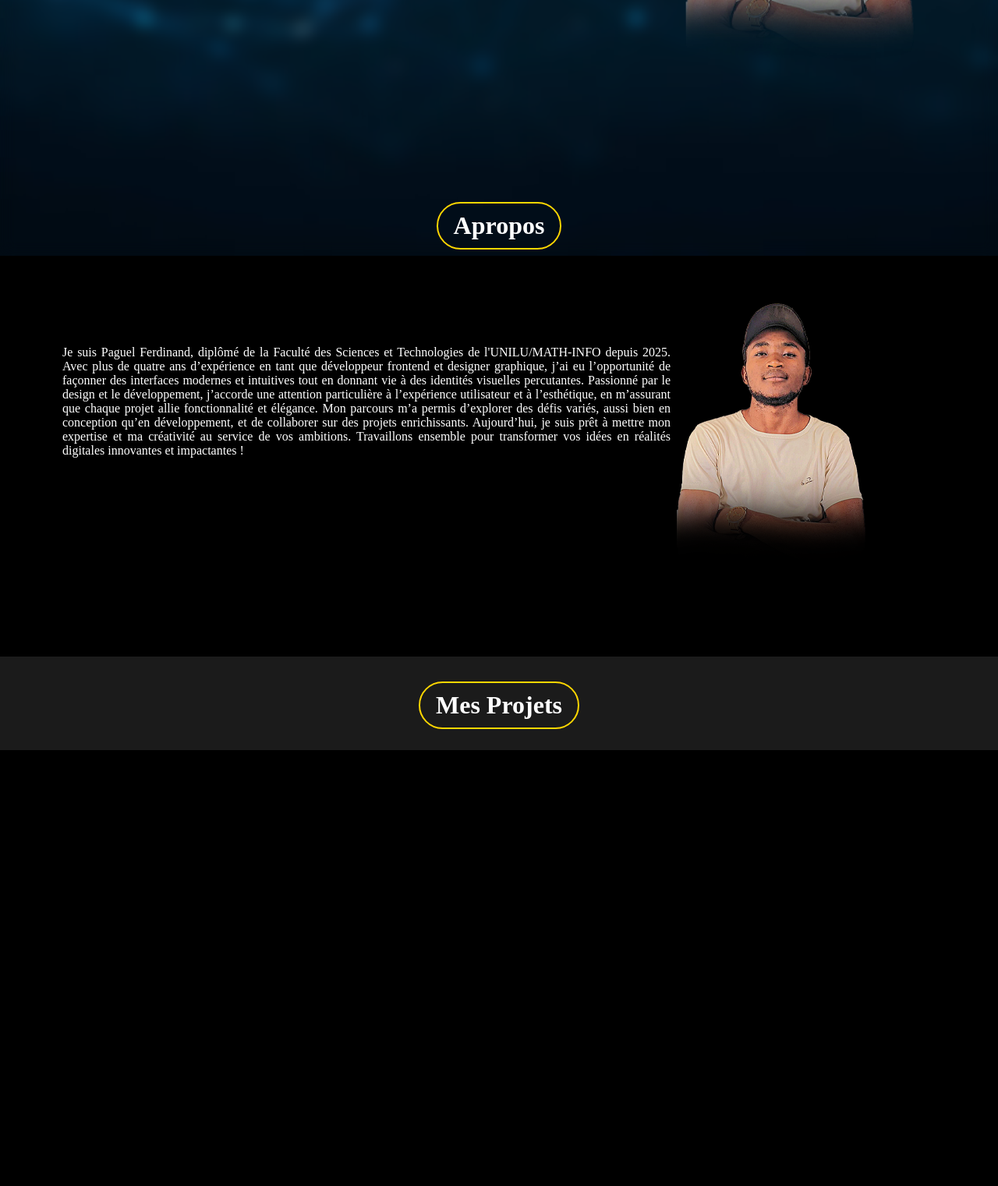
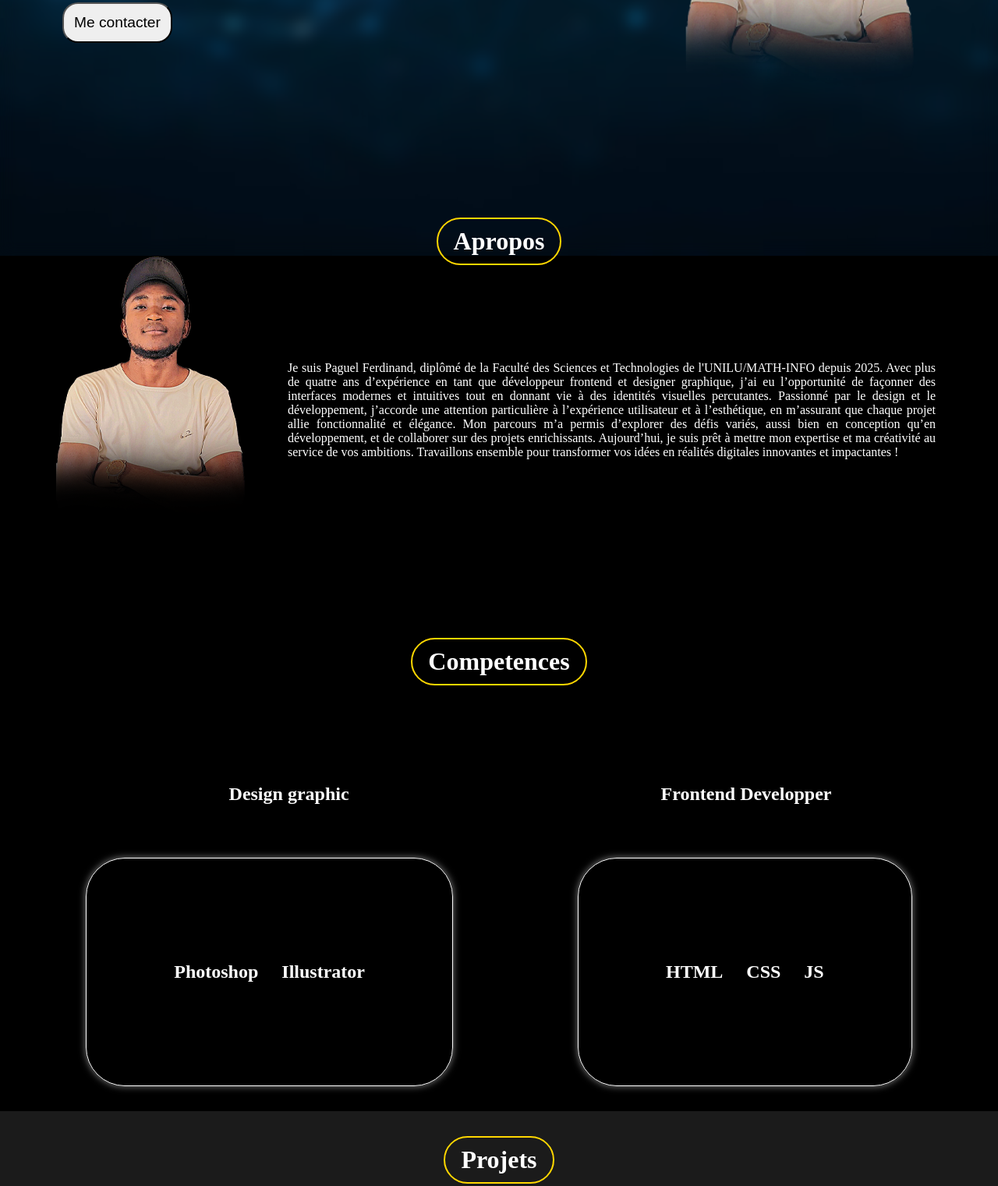
Before and after one commit to Paguel/Site, a plain HTML site: page index.html in a window 1280 px wide. Shown: the part 477-1998 px from the top of the page at 78% size. Before the commit the page ends 1439 px from the top, so only its background shows below. Drawn offline with Linux system fonts and the light colour scheme.

Commit message:
mon cinquieme push

```diff
--- a/index.html
+++ b/index.html
@@ -16,6 +16,7 @@
             <nav class="navbars">
                 <a href="#Accuiel">Accuiel</a>
                 <a href="#about">Apropos</a>
+                <a href="#competence">competence</a>
                 <a href="#projets">Projets</a>
                 <a href="#contact">Contact</a>
             </nav>
@@ -23,15 +24,24 @@
     </header>
 
     <section id="home">
+        <div class="home2">
             <h1>Salut !! <br> Moi c'est <br><span>Paguel Ferdinand</span></h1>
             <div class="image">
                 <img src="moi sans font portofolio.png" alt="image">
+            </div>
+        </div>
+        <div class="bouton">
+            <button> Me contacter </button>
         </div>
     </section>
 
     <section id="about">
         <h1>Apropos</h1>
         <div class="content">
+            <div class="image">
+                <img src="moi sans font portofolio.png" alt="image">
+            </div>
+            <div class="texte">
                 <p> Je suis Paguel Ferdinand, diplômé de la Faculté des Sciences et Technologies de l'UNILU/MATH-INFO depuis 2025.
                     Avec plus de quatre ans d’expérience en tant que développeur frontend et designer graphique, j’ai eu l’opportunité de façonner des interfaces modernes et intuitives tout en donnant vie à des identités visuelles percutantes.
                     Passionné par le design et le développement, j’accorde une attention particulière à l’expérience utilisateur et à l’esthétique, en m’assurant que chaque projet allie fonctionnalité et élégance.
@@ -39,12 +49,35 @@
                     Aujourd’hui, je suis prêt à mettre mon expertise et ma créativité au service de vos ambitions.
                     Travaillons ensemble pour transformer vos idées en réalités digitales innovantes et impactantes !
                 </p>
-            <img src="moi sans font portofolio.png" alt="image">
+            </div>
+        </div>
+    </section>
+
+    <section id="competence">
+        <h1>Competences </h1>
+        <div class="compet">
+            <div class="compet1">
+                <h2>Design graphic</h2>
+            </div>
+            <div class="compet2">
+                <h2>Frontend Developper</h2>
+            </div>
+        </div>
+        <div class="enum">
+            <div class="enum1">
+                <h2>Photoshop</h2>
+                <h2>Illustrator</h2>
+            </div>
+            <div class="enum2">
+                <h2>HTML</h2>
+                <h2>CSS</h2>
+                <h2>JS</h2>
+            </div>
         </div>
     </section>
 
     <section id="projets">
-        <h1>Mes Projets</h1>
+        <h1>Projets</h1>
     </section>
 
 </body>
--- a/style.css
+++ b/style.css
@@ -36,32 +36,46 @@ header .container .logo{
     font-size: 11px;
     margin-left: 30px;
 }
-#home{
+#home .home2 {
     margin-left: 5rem;
     display: flex;
     justify-content: space-between;
     padding-top: 1rem;
 }
-#home h1{
+#home .home2 h1{
     font-size: 4rem;
     color: white;
-    padding-top: 6rem;
+    padding-top: 4rem;
 }
-#home h1 span{
+#home .home2 h1 span{
     color: aquamarine;
 }
-.image{
+#home .bouton{
+    margin-left: 5rem;
+    margin-top: -14rem;
+
+}
+#home .bouton button{
+    padding: 13px;
+    border-radius: 20px;
+    font-size: 1.2rem;
+}
+#home .bouton button:hover{
+    background-color: aquamarine;
+    transform: scale(1.1);
+}
+#home .home2 .image{
     margin-right: 6rem;
-    padding-top: 1rem;
+    margin-top: 3rem;
 }
-.image img{
+#home .home2 .image img{
     height: 35rem;
 }
 #about{
     text-align: center;
     justify-content: center;
     align-items: center;
-    margin-top: 2rem;
+    margin-top: 12rem;
 }
 #about h1{
     display: inline-block; /* Pour que la bordure s’adapte au texte */
@@ -72,18 +86,72 @@ header .container .logo{
     border: 2px solid gold; /* Bordure blanche de 2px */
     padding: 10px 20px; /* Espace à l'intérieur de la bordure */
 }
-.content{
+#about .content{
     display: flex;
     justify-content: space-between;
+    gap: 45px;
 }
-.content p{
+#about .content .texte p{
     text-align: justify;
-    margin-left: 5rem;
+    margin-right: 5rem;
     margin-top: 6rem;
     color: white;
 }
-.content img{
-    margin-right: 10rem;
+#about .content img{
+    margin-left: 4rem;
+    margin-top: -5rem;
+}
+#competence{
+    text-align: center;
+    justify-content: center;
+    align-items: center;
+    margin-top: 2rem;
+}
+#competence h1{
+    display: inline-block; /* Pour que la bordure s’adapte au texte */
+    margin-top: 2rem;
+    color: rgb(255, 255, 255);
+    font-size: 2rem;
+    border-radius: 100px;
+    border: 2px solid gold; /* Bordure blanche de 2px */
+    padding: 10px 20px; /* Espace à l'intérieur de la bordure */
+}
+#competence .compet{
+    color: white;
+    display: flex;
+    justify-content: center;
+    gap: 20rem;
+    margin-top: 5rem;
+}
+#competence .compet .compet1{
+    margin-left: 5rem;
+}
+#competence .compet .compet2{
+    margin-left: 5rem;
+}
+#competence .enum{
+    color: white;
+    display: flex;
+    justify-content: center;
+    margin-top: 3rem;
+}
+#competence .enum .enum1{
+    border: 1px solid white;
+    border-radius: 50px;
+    box-shadow: 0 0 10px rgba(255, 255, 255, 0.5);
+    padding: 7rem;
+    margin-right: 5rem;
+    display: flex;
+    gap: 30px;
+}
+#competence .enum .enum2{
+    border: 1px solid white;
+    border-radius: 50px;
+    box-shadow: 0 0 10px rgba(255, 255, 255, 0.5);
+    padding: 7rem;
+    margin-left: 5rem;
+    display: flex;
+    gap: 30px;
 }
 #projets{
     text-align: center;
```
Lines whose indentation alone changed are shown as unchanged.
